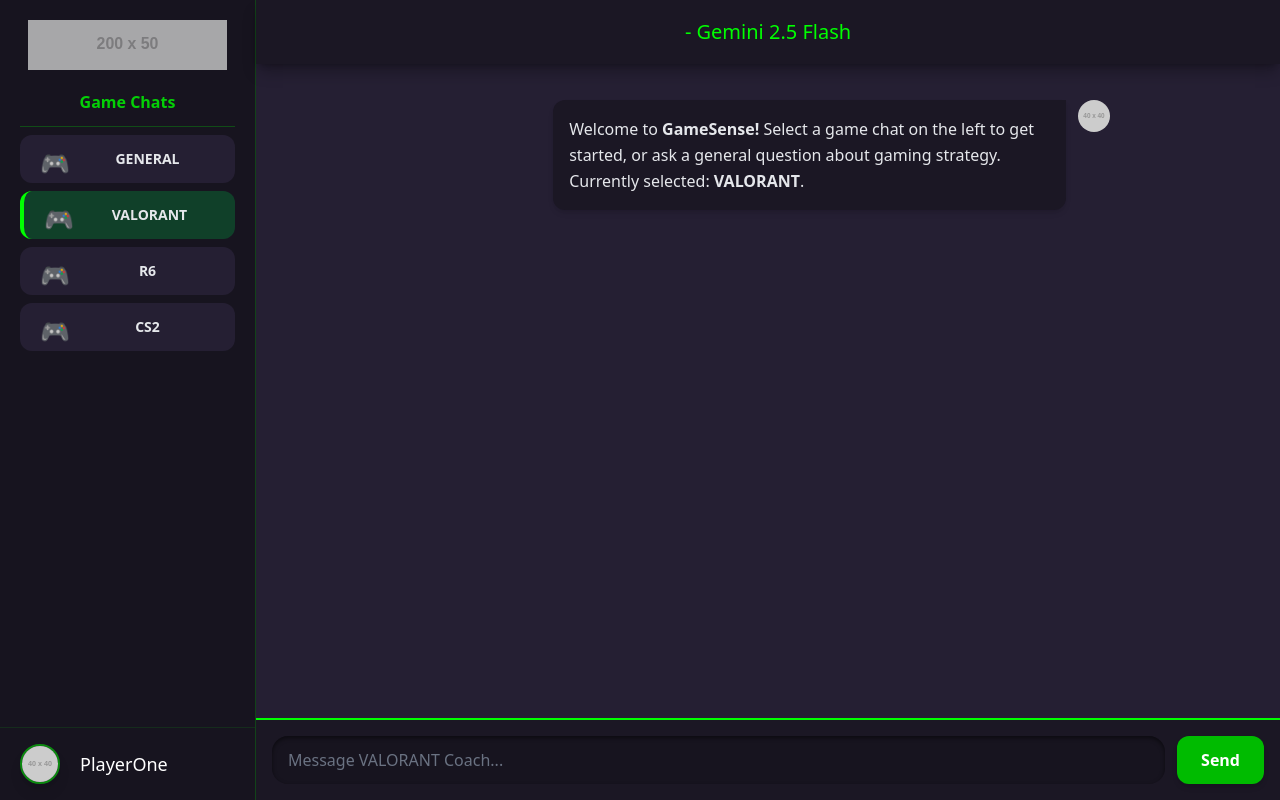
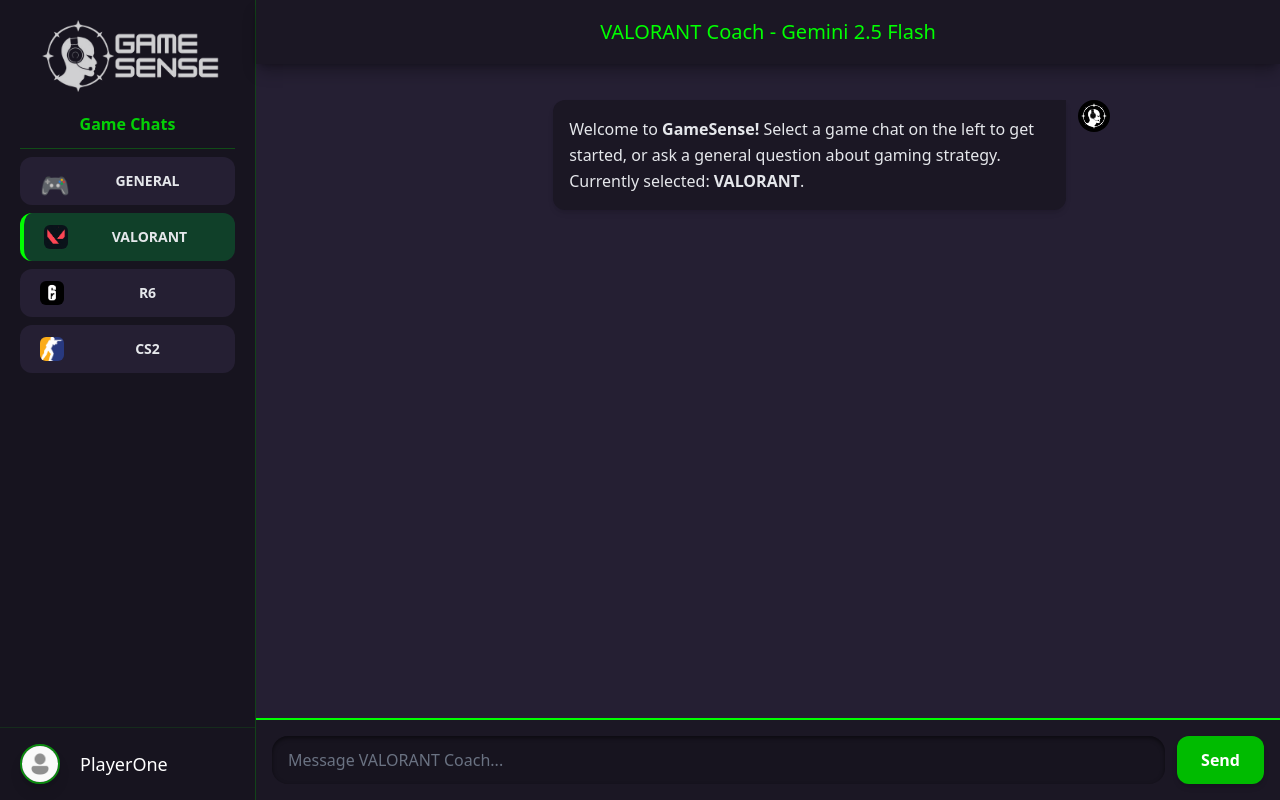
Before and after one commit to AlexanderTheGreat69z/AI-DS-FinalProject, a React (Vite) app in the folder client/: page /home in a window 1280 px wide. Both pictures are taken after typing "Sample", "Sample123" into the empty fields and a click on the button "Login". Built offline with nearby package versions, Linux system fonts and the light colour scheme.

Commit message:
Image Imports

```diff
--- a/client/src/pages/Home.jsx
+++ b/client/src/pages/Home.jsx
@@ -1,17 +1,26 @@
 import React, { useState, useRef, useEffect, useCallback } from "react";
 import ReactMarkdown from "react-markdown";
 
+import TEXT_LOGO from '../assets/gamesense-logo-text.png'
+
+import VALORANT_LOGO from '../assets/valorant-logo.jpeg'
+import R6_LOGO from '../assets/rainbow6-logo.jpg'
+import CS2_LOGO from '../assets/cs2-logo.png'
+
+import DEFAULT_PFP from '../assets/default-user-pfp.png'
+import AI_PFP from '../../public/gamesense-logo.png'
+
 // --- Configuration and Placeholders ---
-const API_ENDPOINT = 'http://localhost:3001/api/generate-content';
+const API_ENDPOINT      = 'http://localhost:3001/api/generate-content';
+const MODEL_NAME        = "Gemini 2.5 Flash";
 
 // Placeholder URLs for images (as external imports are not allowed in a single file)
-const LOGO_TEXT_URL = "https://placehold.co/200x50/17141f/e0e0e0?text=GameSense+AI";
-const DEFAULT_PFP_URL = "https://placehold.co/40x40/553c9a/ffffff?text=U";
-const AI_PFP_URL = "https://placehold.co/40x40/00FF00/17141f?text=AI"; // New AI PFP placeholder
-const VALORANT_LOGO_URL = "https://placehold.co/24x24/FF4655/ffffff?text=V";
-const R6_LOGO_URL = "https://placehold.co/24x24/007bff/ffffff?text=R6";
-const CS2_LOGO_URL = "https://placehold.co/24x24/f7b32d/ffffff?text=CS2";
-const MODEL_NAME = "Gemini 2.5 Flash";
+// const TEXT_LOGO      = "https://placehold.co/200x50/17141f/e0e0e0?text=GameSense+AI";
+// const DEFAULT_PFP    = "https://placehold.co/40x40/553c9a/ffffff?text=U";
+// const AI_PFP         = "https://placehold.co/40x40/00FF00/17141f?text=AI"; // New AI PFP placeholder
+// const VALORANT_LOGO  = "https://placehold.co/24x24/FF4655/ffffff?text=V";
+// const R6_LOGO        = "https://placehold.co/24x24/007bff/ffffff?text=R6";
+// const CS2_LOGO       = "https://placehold.co/24x24/f7b32d/ffffff?text=CS2";
 
 const detectValorantAgent = (text, agentList) => {
     const lower = text.toLowerCase();
@@ -37,12 +46,15 @@
 R6: {
     name: "R6",
     navbarTitle: "Rainbow Six Siege Coach",
+    logo: R6_LOGO,
     systemInstruction: "You are a professional Rainbow Six Siege analyst.",
     agents: {}
 },
 
 VALORANT: {
     name: "VALORANT",
+    navbarTitle: "VALORANT Coach",
+    logo: VALORANT_LOGO,
     systemInstruction:
         "You are a Radiant-level Valorant analyst. Always use official terminology and current meta.",
 
@@ -147,6 +159,8 @@
 ,
     CS2: {
         name: "CS2",
+        navbarTitle: "Counter Strike 2 Coach",
+        logo: CS2_LOGO,
         systemInstruction: "...",
         guideURL: "https://totalcsgo.com/grenades",
     }
@@ -178,7 +192,7 @@
         <div className={styles.wrapper}>
             {/* User PFP (Left) goes first */}
             {!isAssistant && (
-                <img src={DEFAULT_PFP_URL} alt="User PFP" className={styles.pfp} />
+                <img src={DEFAULT_PFP} alt="User PFP" className={styles.pfp} />
             )}
 
             <div className={styles.bubble}>
@@ -197,7 +211,7 @@
 
             {/* AI PFP (Right) goes last */}
             {isAssistant && (
-                <img src={AI_PFP_URL} alt="AI PFP" className={styles.pfp} />
+                <img src={AI_PFP} alt="AI PFP" className={styles.pfp} />
             )}
         </div>
     );
@@ -234,7 +248,7 @@
             {context.logo ? (
                 <img src={context.logo} alt={`${context.name} Logo`} className={styles.logo} />
             ) : (
-                <div className="w-6 h-6 mx-2 text-2xl text-center">🎮</div>
+                <h1 className="w-6 h-6 mx-2 text-2xl text-center">🎮</h1>
             )}
             <h1 className={styles.name}>{context.name}</h1>
         </button>
@@ -379,7 +393,7 @@
 
             {/* SIDEBAR */}
             <div className={styles.sidebar}>
-                <img src={LOGO_TEXT_URL} alt="GameSense Logo" className="px-7 py-5 opacity-80"/>
+                <img src={TEXT_LOGO} alt="GameSense Logo" className="px-7 py-5 opacity-80"/>
                 <div className={styles.game_chats}>
                     <h1 className="text-[#00FF00] text-center pb-3 mb-2 border-b border-[#00FF00]/30 font-semibold opacity-80">Game Chats</h1>
 
@@ -410,7 +424,7 @@
 
                 </div>
                 <button className={styles.user_acc_btn}>
-                    <img className={styles.acc_pfp} src={DEFAULT_PFP_URL} alt="User Profile" />
+                    <img className={styles.acc_pfp} src={DEFAULT_PFP} alt="User Profile" />
                     <h1 className={styles.acc_name}>PlayerOne</h1>
                 </button>
             </div>
```
Lines whose indentation alone changed are shown as unchanged.
